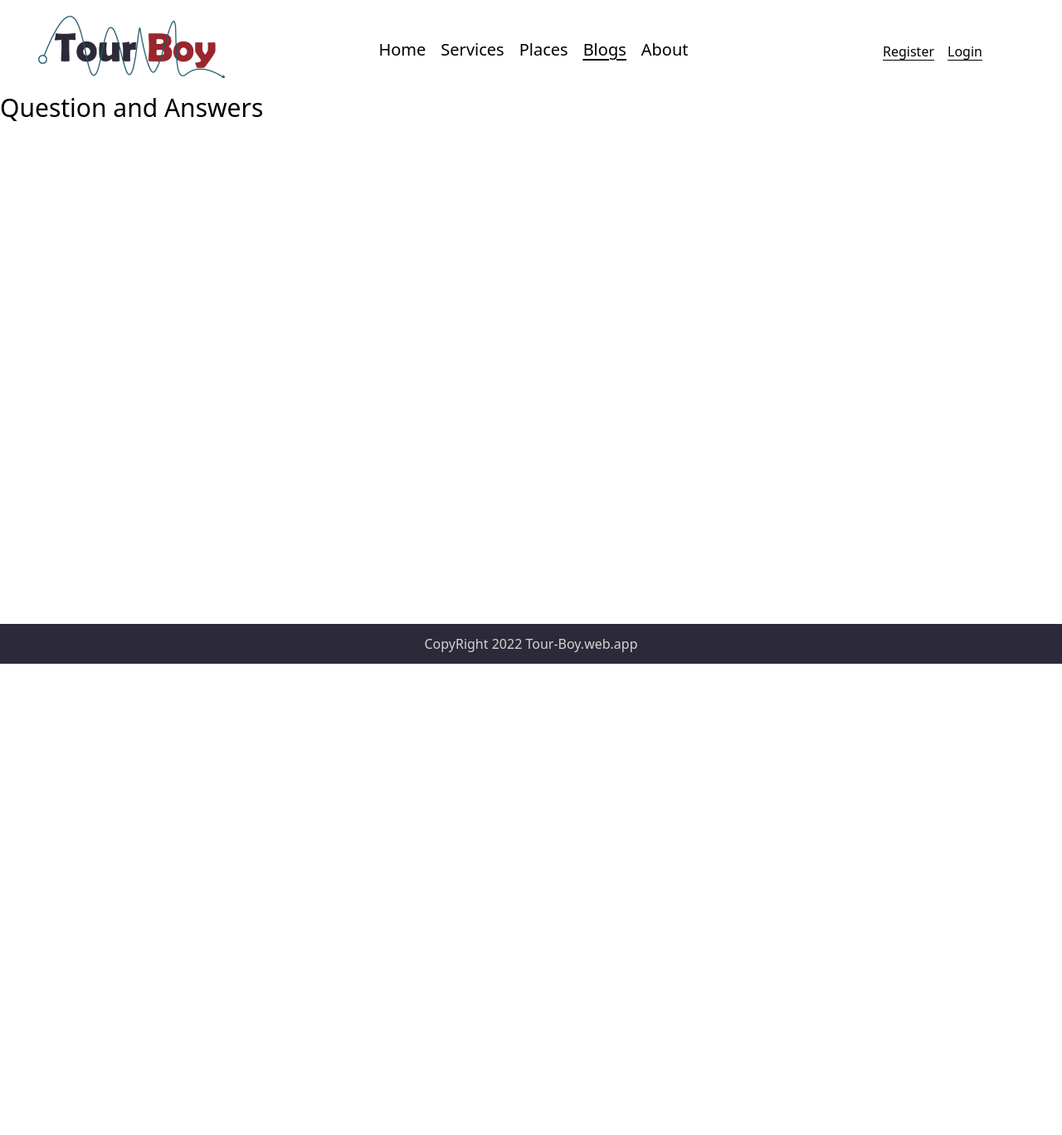
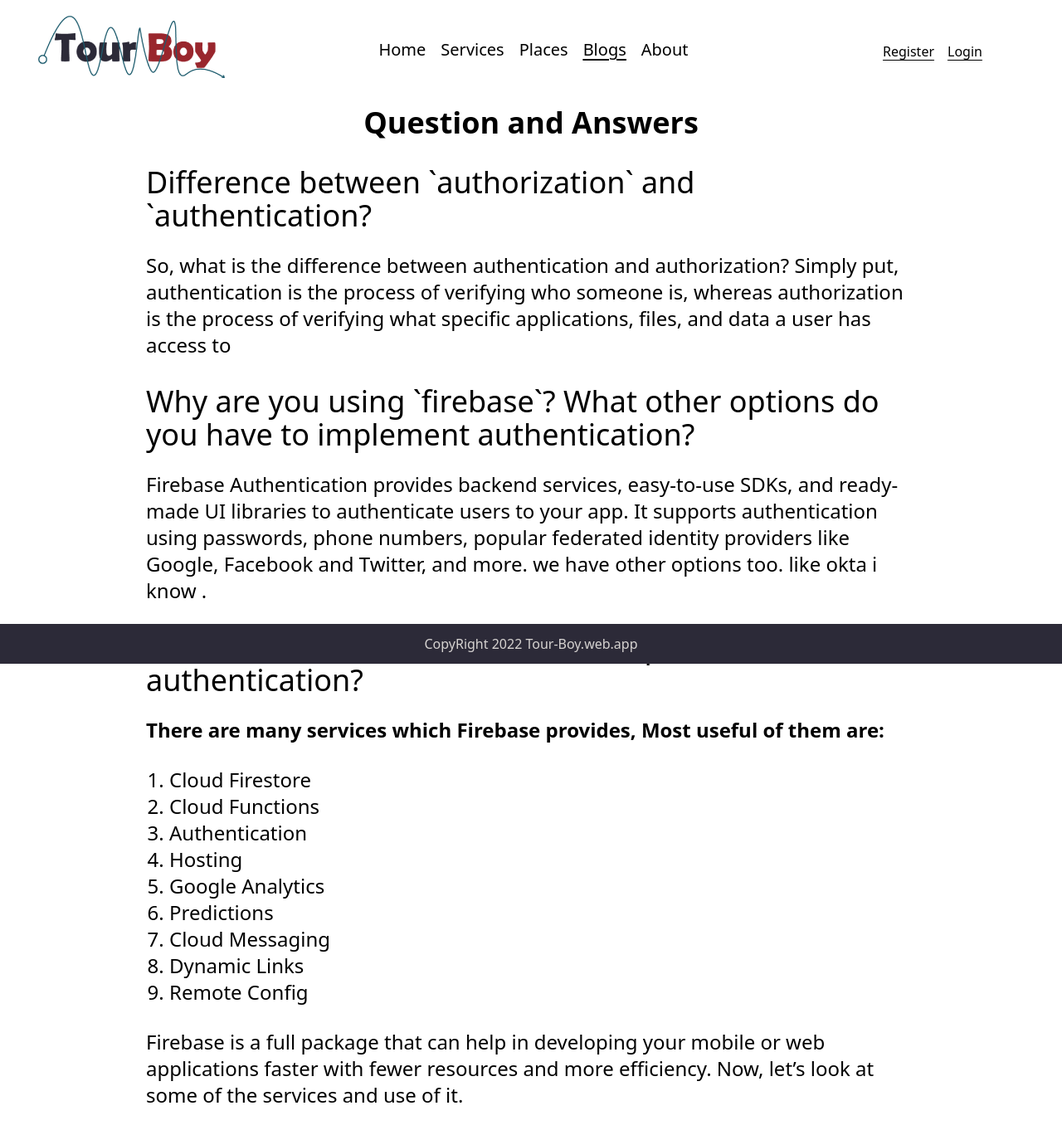
Before and after one commit to JuelHossain/TourBoy, a React (Create React App) app: page /blogs in a window 1280 px wide. Shown: the top 1368 px of the page at 83% size. Before the commit the page ends 800 px from the top, so only its background shows below. Built offline with nearby package versions, Linux system fonts and the light colour scheme; no server answers.

Commit message:
almost finish test time

```diff
--- a/src/Components/About/About.js
+++ b/src/Components/About/About.js
@@ -3,8 +3,8 @@ import me from '../../me.png'
 
 const About = () => {
     return (
-      <div className="">
-        <h1 className="text-5xl m-4 text-center">About Me </h1>
+      <div className="mb-20">
+        <h1 className="text-4xl m-4 font-bold text-center">About Me </h1>
         <div className="flex gap-4 justify-center">
           <div className=" image w-96 h-96">
             <img
--- a/src/Components/Blogs/Blogs.js
+++ b/src/Components/Blogs/Blogs.js
@@ -1,11 +1,63 @@
-import React from 'react';
+import React from "react";
 
 const Blogs = () => {
-    return (
-        <div>
-            <h1 className='text-3xl'> Question and Answers</h1>
-        </div>
-    );
+  const title = "text-4xl font-semi-bold m-2 p-2";
+  const para = "text-2xl font-normal m-2 p-2";
+  const question = "";
+  return (
+    <div className="flex flex-col justify-center items-center w-3/4 mx-auto mb-20">
+      <h1 className="text-4xl font-bold m-4 text-center"> Question and Answers</h1>
+      <div className={question}>
+        <h1 className={title}>
+          Difference between `authorization` and `authentication?
+        </h1>
+        <p className={para}>
+          So, what is the difference between authentication and authorization?
+          Simply put, authentication is the process of verifying who someone is,
+          whereas authorization is the process of verifying what specific
+          applications, files, and data a user has access to
+        </p>
+      </div>
+      <div className={question}>
+        <h1 className={title}>
+          Why are you using `firebase`? What other options do you have to
+          implement authentication?
+        </h1>
+        <p className={para}>
+          Firebase Authentication provides backend services, easy-to-use SDKs,
+          and ready-made UI libraries to authenticate users to your app. It
+          supports authentication using passwords, phone numbers, popular
+          federated identity providers like Google, Facebook and Twitter, and
+          more. we have other options too. like okta i know .
+        </p>
+      </div>
+      <div className={question}>
+        <h1 className={title}>
+          What other services does `firebase` provide other than authentication?
+        </h1>
+        <p className={para}>
+          <p className="text-2xl font-semibold">
+            There are many services which Firebase provides, Most useful of them
+            are:
+          </p>
+          <ul className="list-decimal m-2 p-5">
+            <li>Cloud Firestore </li>
+            <li>Cloud Functions </li>
+            <li>Authentication </li>
+            <li>Hosting </li>
+            <li>Google Analytics </li>
+            <li>Predictions </li>
+            <li>Cloud Messaging </li>
+            <li>Dynamic Links </li>
+            <li>Remote Config </li>
+          </ul>
+          Firebase is a full package that can help in developing your mobile or
+          web applications faster with fewer resources and more efficiency. Now,
+          let’s look at some of the services and use of it.
+        </p>
+      </div>
+    </div>
+  );
 };
 
 export default Blogs;
--- a/src/Components/Home/Banner/Banner.js
+++ b/src/Components/Home/Banner/Banner.js
@@ -3,7 +3,7 @@ import banner from '../../../banner.jpg'
 
 const Banner = () => {
     return (
-      <div>
+      <div className='my-10'>
         <div className="relative">
           <div className="absolute right-80 bottom-60  ">
             <h1 className="text-7xl mb-2 p-4 bg-red-800 text-stone-300 font-bold hover:bg-[#2c2a38]">
--- a/src/Components/Places/PlaceCard/Place.js
+++ b/src/Components/Places/PlaceCard/Place.js
@@ -1,12 +1,17 @@
 import React from 'react';
+import { Link } from 'react-router-dom';
+import { checkoutButton } from '../../../Utilities/ClassName/ClassName';
 
 const PlaceCard = ({name,photo,description}) => {
     return (
-        <div className='h-[800px] flex flex-col gap-3 items-center p-4 border'>
-            <img className='object-cover h-1/2 w-full' src={photo} alt={name} />
-            <p className='text-4xl underline underline-offset-8'>{name}</p>
-            <p className='text-xl'>{description.substring(0,500)}</p>
-        </div>
+      <div className="h-[800px] flex flex-col gap-3 justify-between items-center p-4 border">
+        <img className="object-cover h-1/2 w-full" src={photo} alt={name} />
+        <p className="text-4xl underline underline-offset-8">{name}</p>
+        <p className="text-xl">{description.substring(0, 500)}</p>
+        <Link className={checkoutButton} to={"/services"}>
+          Want to Travel?
+        </Link>
+      </div>
     );
 };
 
--- a/src/Components/Places/Places.js
+++ b/src/Components/Places/Places.js
@@ -5,9 +5,9 @@ import PlaceCard from './PlaceCard/Place';
 const Places = () => {
     const [tour] = useTour([]);
     return (
-      <section id="blogs" className="text-center my-8">
-        <h1 className=" text-4xl m-3">Know About Tour Places</h1>
-        <div className="grid grid-cols-2 gap-2">
+      <section id="blogs" className="text-center mb-20">
+        <h1 className=" text-4xl m-4 font-bold text-center">Know About Tour Places</h1>
+        <div className="grid grid-cols-2 gap-4">
           {tour.map((tourplaces) => (
             <PlaceCard
               name={tourplaces.name}
--- a/src/Components/Services/Services.js
+++ b/src/Components/Services/Services.js
@@ -5,8 +5,8 @@ import Service from './Service/Service';
 const Services = () => {
     const [services] = useServices([]);
     return (
-      <div className='m-20'>
-        <h1 className='text-4xl m-8 text-center font-bold'>Tour Guide Services</h1>
+      <div className='mb-20'>
+        <h1 className='text-4xl m-4 text-center font-bold'>Tour Guide Services</h1>
             <div className="grid grid-cols-3 gap-4 justify-items-center items-center">
                 <>
           {services.map((service) => (
--- a/src/Utilities/ClassName/ClassName.js
+++ b/src/Utilities/ClassName/ClassName.js
@@ -6,6 +6,6 @@ const inputField = "border <border-1></border-1>  p-4 w-96 text-xl border-cyan-7
 const submitButton =
   "w-96 text-xl p-4 bg-red-800 text-white hover:rounded-t-xl ease-in duration-300 text-center hover:bg-[#2c2a38]";
 const checkoutButton =
-  "text-xl p-3 bg-red-800 text-white hover:rounded-b-xl ease-in duration-300 text-center hover:bg-[#2c2a38]";
+  " w-full text-xl p-3 bg-red-800 text-white hover:rounded-b-xl ease-in duration-300 text-center hover:bg-[#2c2a38]";
 
 export { navButton,authButton,inputField,submitButton,checkoutButton};
```
Also changed, not shown: 1 other file (tests, documents, lock files or other folders).
